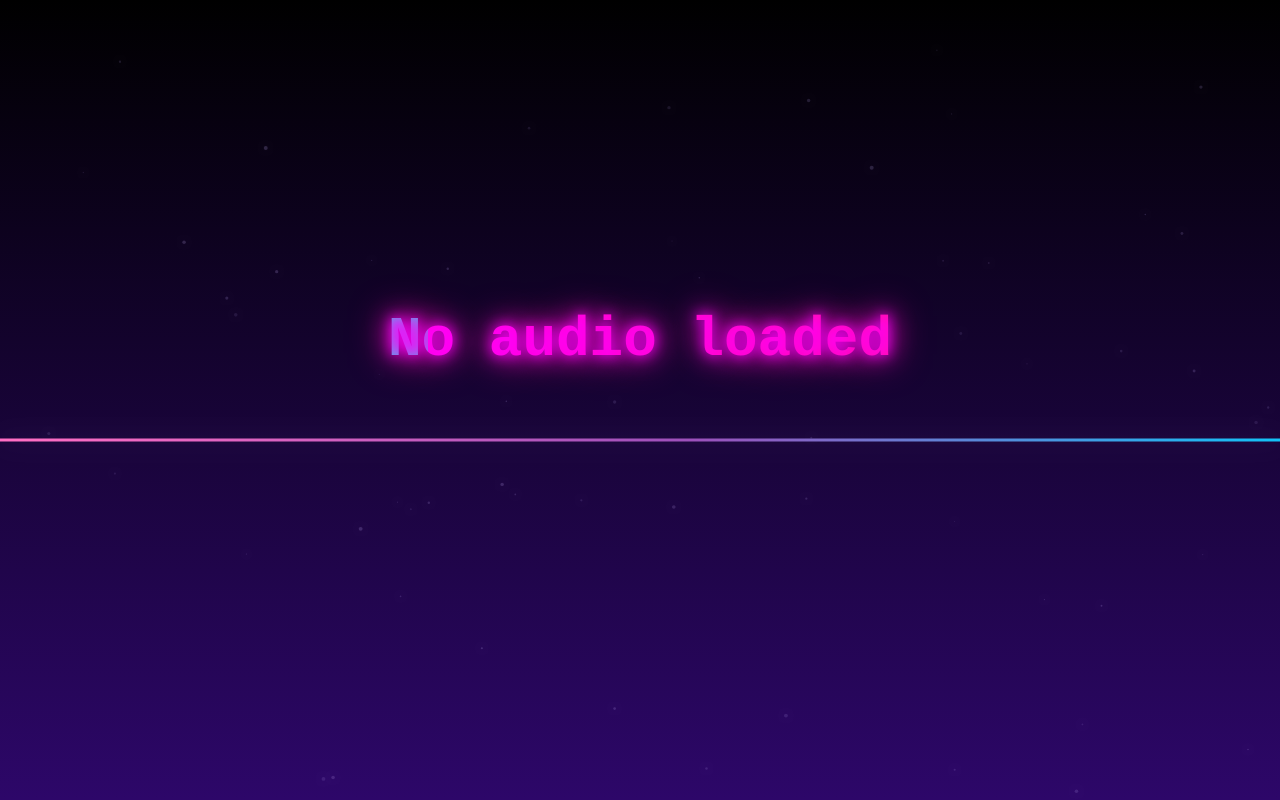
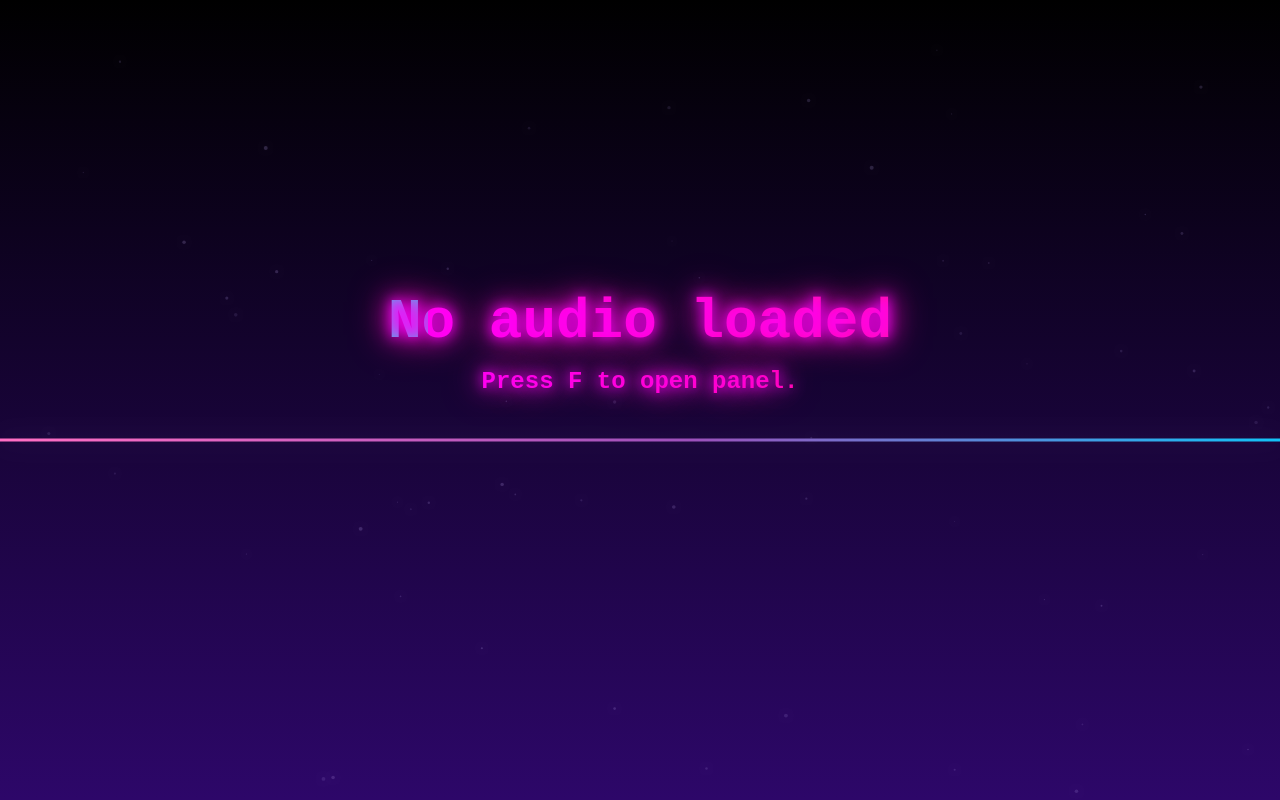
Before and after one commit to MikaLorielle/BVisualizer, a plain HTML site: page index.html in a window 1280 px wide. Drawn offline with nearby package versions, Linux system fonts and the light colour scheme; animation ran at ten frames a second.

Commit message:
Update audio name display with instructions for opening control panel when no audio is selected.

```diff
--- a/index.html
+++ b/index.html
@@ -198,7 +198,7 @@
             const audioFileInput = document.getElementById("audioFileInput");
             const audio = document.getElementById("audio");
 
-            audioNameDiv.textContent = 'No audio loaded';
+            audioNameDiv.innerHTML = '<p>No audio loaded</span><p class="text-[1.5rem] mx-auto w-fit">Press F to open panel.</p>';
 
             audioFileInput.addEventListener("change", (e) => {
                 const files = e.target.files;
```
